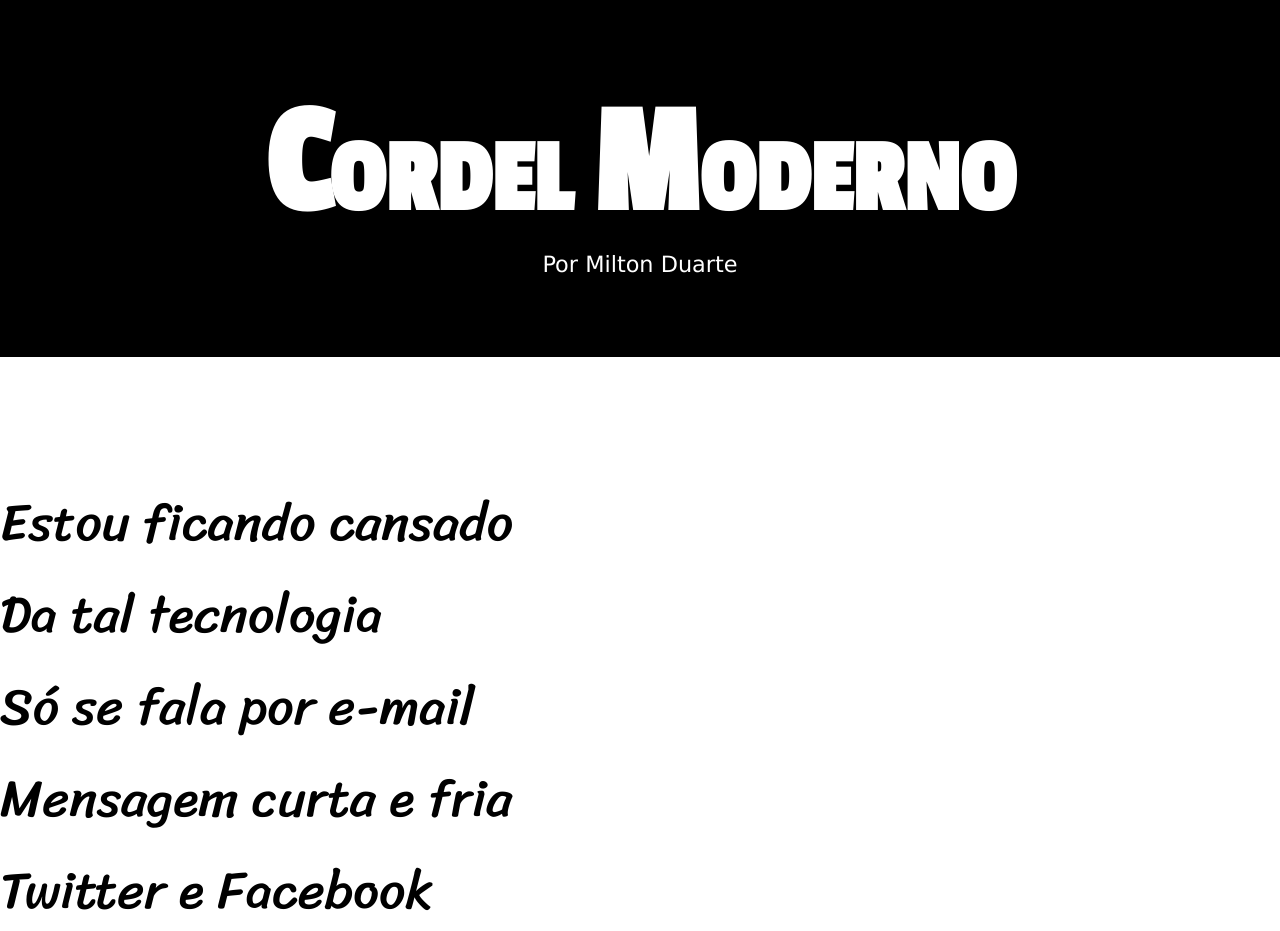
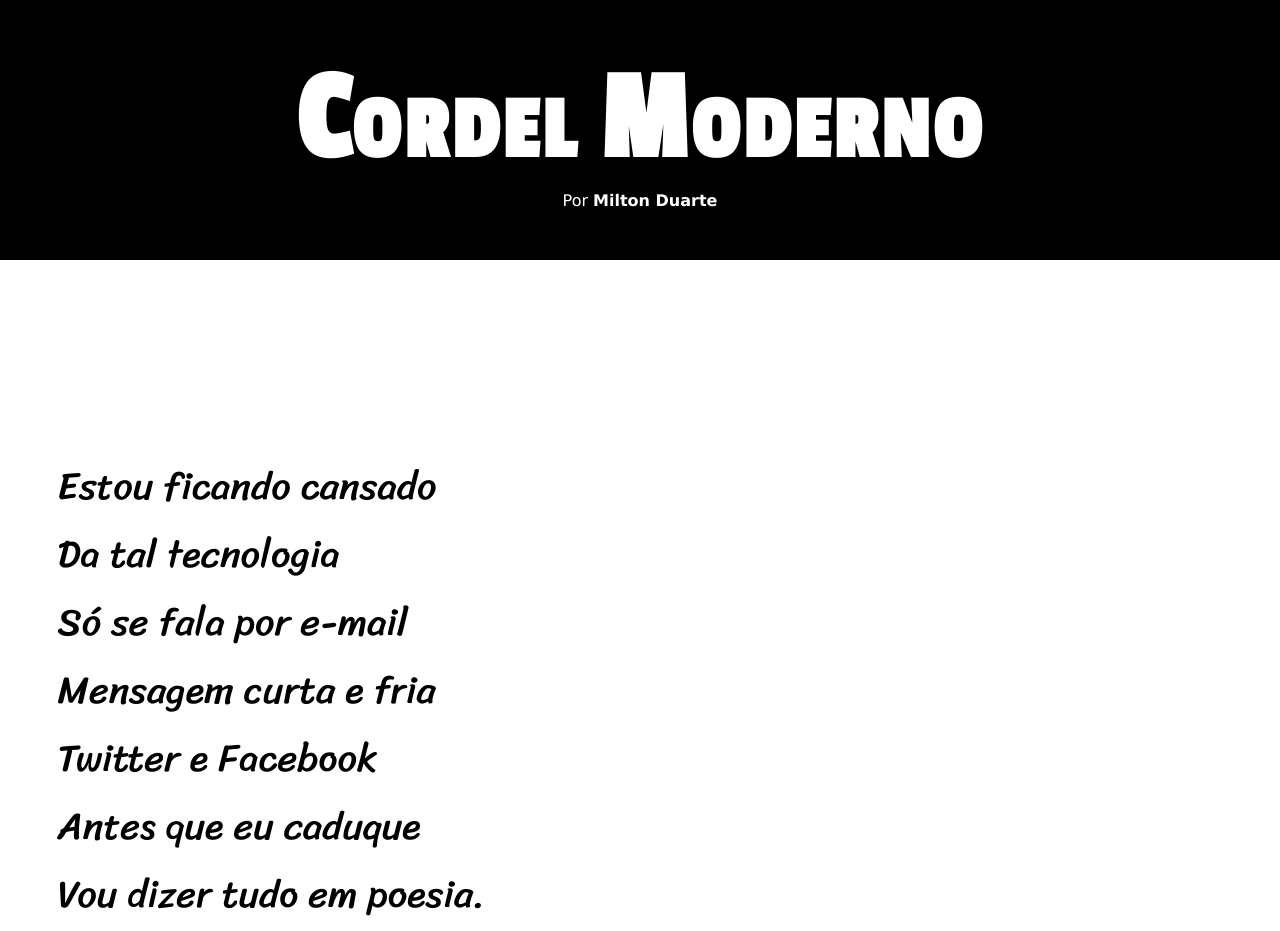
Before and after one commit to MatheusMottaTL/projeto-cordel, a plain HTML site: page index.html in a window 1280 px wide. Shown: the top 931 px of the page. Drawn offline with Linux system fonts and the light colour scheme.

Commit message:
Corrigindo e progredindo

```diff
--- a/index.html
+++ b/index.html
@@ -10,12 +10,12 @@
 <body>
 
     <header>
-        <h1> <capslock>C</capslock>ORDEL <capslock>M</capslock>ODERNO</h1>
+        <h1>  <span>C</span>ORDEL <span>M</span>ODERNO</h1>
 
         <p>Por <a href="https://www.recantodasletras.com.br/poesias/3186743" target="_blank" rel="nofollow">Milton Duarte</a></p>
     </header>
 
-
+    <main>
         <section>
             <p>
             Estou ficando cansado<br>
@@ -28,8 +28,8 @@
             </p>
         </section>
 
-    <section>
-        <p>
+        <section id="background1">
+            <p class="section-background">
             Não é mais como era antes<br>
             É tudo abreviado<br>
             "Você" só tem duas letras<br>
@@ -49,7 +49,7 @@
             Agora é .com<br>
             Se o saite é muito bom<br>
             Ele vale um alto preço.
-
+            <br>
             Pra piorar a liguagem<br>
             O emoticom é um risco<br>
             Tem símbolo para tudo<br>
@@ -60,8 +60,8 @@
             </p>
         </section>
 
-    <section>
-        <p>
+        <section id="background2">
+            <p class="section-background">
             Tenho saudade das cartas<br>
             Escritas com a própria mão<br>
             Mandava no mês de Junho<br>
@@ -81,7 +81,7 @@
             Abriu outro aplicativo<br>
             O mundo ficou cativo<br>
             Da tecnologia do agora.
-
+            <br>
             Felizmente, pra orar<br>
             Não precisa de internet<br>
             Deus escuta todo mundo<br>
@@ -91,6 +91,7 @@
             Deixe que Deus interprete.
             </p>
         </section>
+    </main>
 
 
     <footer>Site criado por Matheus Motta para fins praticos</footer>
--- a/style.css
+++ b/style.css
@@ -1,61 +1,68 @@
 @charset "UTF-8";
-
 @import url('https://fonts.googleapis.com/css2?family=Passion+One&display=swap');
 @import url('https://fonts.googleapis.com/css2?family=Sriracha&display=swap');
 
 :root{
-    --fonte1: Verdana, Geneva, Tahoma, sans-serif;
-    --fonte2: 'Passion One', cursive;
-    --fonte3: 'Sriracha', cursive;
+    --font1: Verdana, Geneva, Tahoma, sans-serif; ;
+    --font2: 'Sriracha', cursive;
+    --font3: 'Passion One', cursive;
+    --background1: url('arquivos/imagens/background001.jpg');
+    --background2: url('arquivos/imagens/background002.jpg');
 }
 
 *{
     margin: 0%;
     padding: 0%;
+    text-decoration: none;
 }
 
-* > a {
-    text-decoration: none;
+header{
+    background-color: black;
     color: white;
+    text-align: center;
+    font-family: var(--font3);
+    font-size: 3.5vw;
+    padding-top: 50px;
 }
 
-
-header, footer{
-    background-color: rgb(0, 0, 0);
-    padding: 10vh 0px 10vh 0px;
-    color: white;
-    text-align: center;
-    font: normal normal 6.5vh var(--fonte2);
+header > h1{
+    letter-spacing: 3.5px;
 }
 
-header > p{
-    font: normal normal 2.8vh  var(--fonte1);
+span{
+    font-size: 10vw;
 }
 
-footer{
-    padding: 1vh 0px 1vh 0px;
-    font: normal normal 2.8vh var(--fonte1);
+header p{
+    font-family: var(--font1);
+    font-size: 16px;
+    padding-bottom: 50px;
 }
 
-
-capslock {
-    font-size: 1.5em;
-
+header > p > a{
+   color: white;
+   font-weight: bolder;
 }
 
 a:hover{
     text-decoration: underline;
 }
 
+main{
+    min-width: 280px;
+    max-width: 1920px;
+}
 
-section > p{
-    background-color: rgb(#ffffff);
-    padding: 15vh 0px 15vh 0px;
-    color: black;
+section{
+    font-family: var(--font2);
     text-align: left;
-    font: normal normal 6.5vh var(--fonte3);
+    padding: 5em 0px 5em 1.5em;
+    font-size: 3vw;
+
 }
-section{
-    min-width: 280px;
-    max-width: 800px;
+
+section#background1{
+    background: black var(--background1) center center no-repeat fixed;
+    background-size: cover;
+    color: white;
 }
```
Lines whose indentation alone changed are shown as unchanged.
